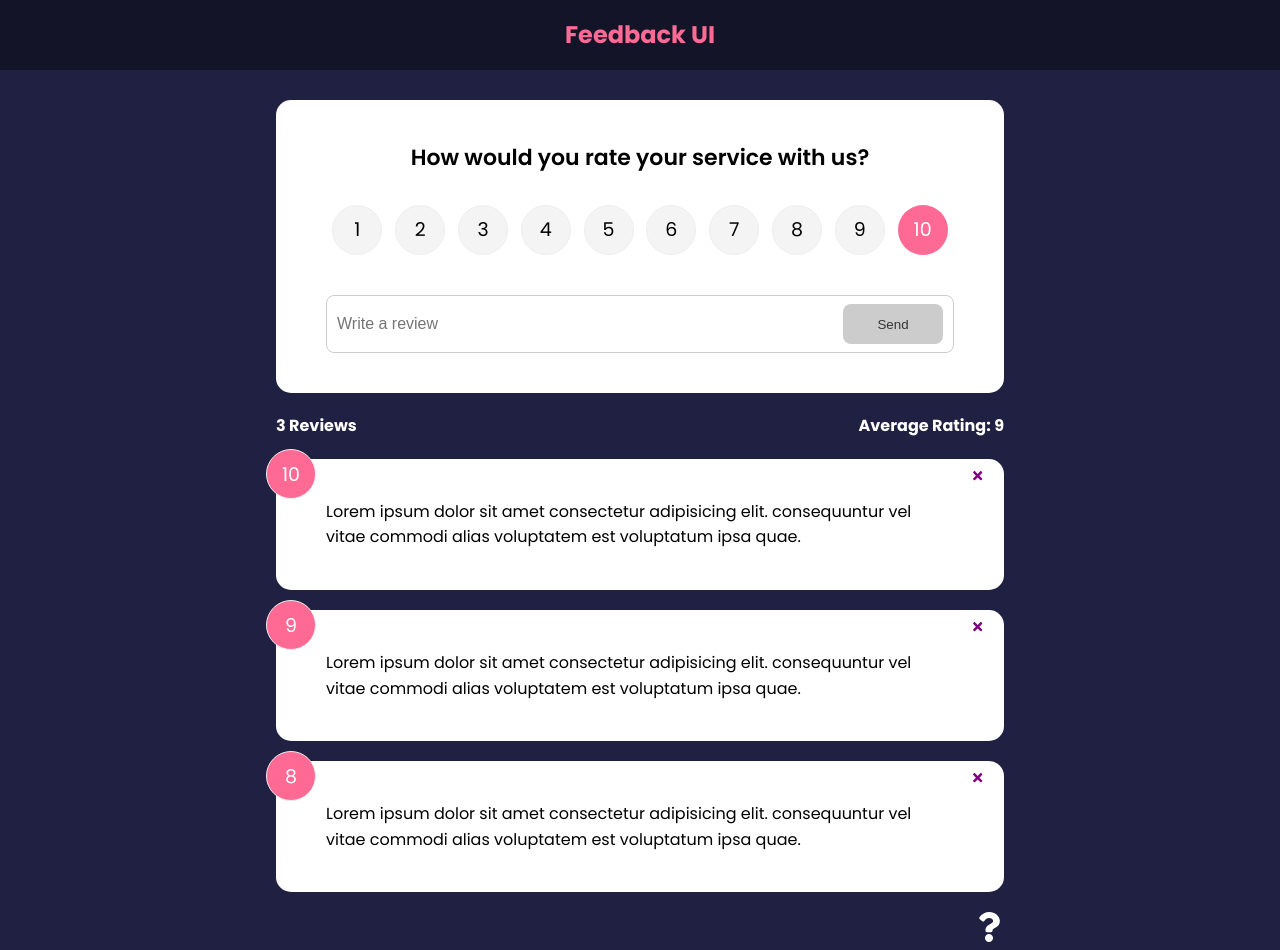
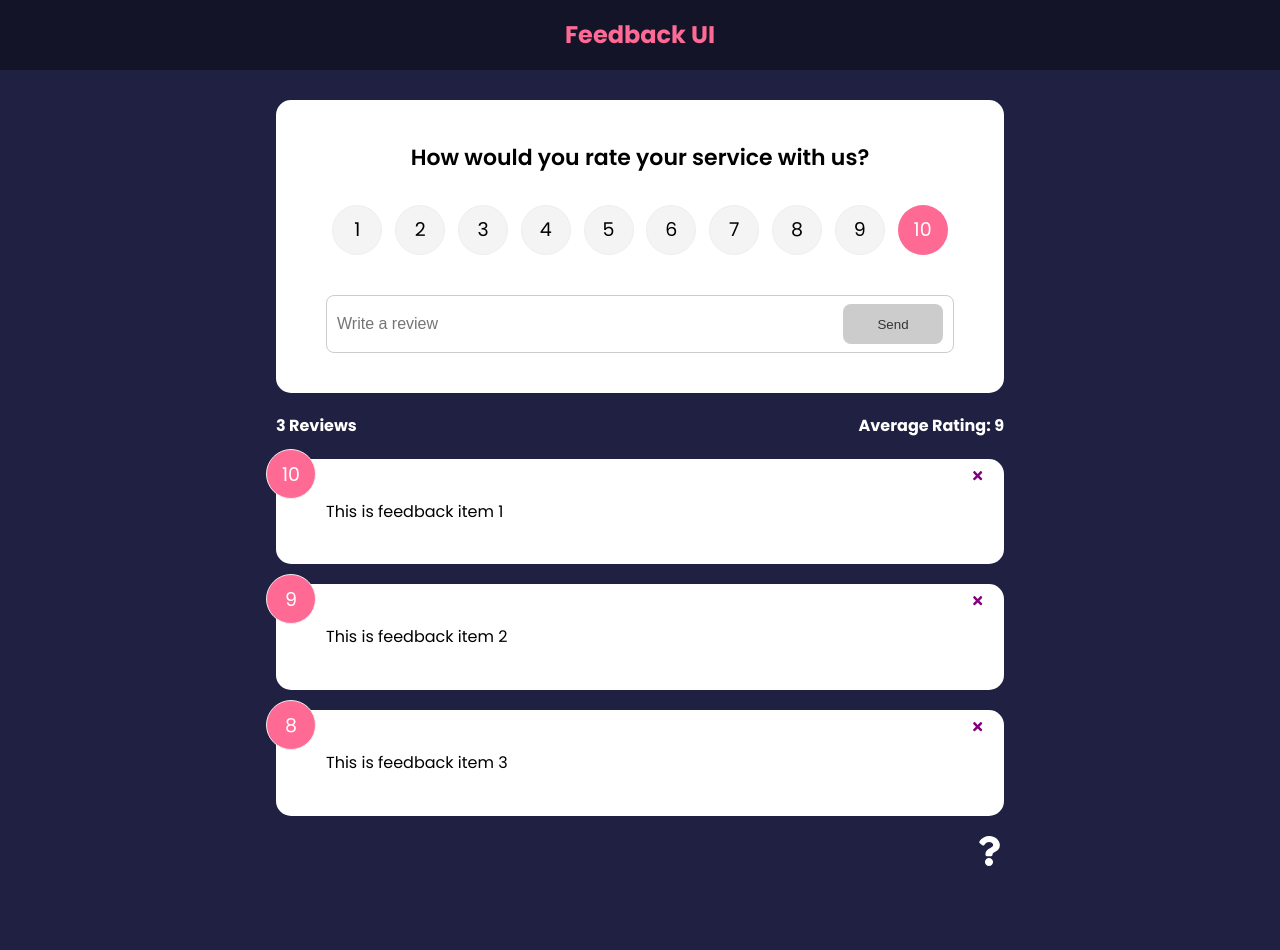
Before and after one commit to JasonMarshall94/Feedback-App, a React (Vite) app: page / in a window 1280 px wide. After the commit the page ends 873 px from the top, so only its background shows below. Built offline with nearby package versions, Linux system fonts and the light colour scheme.

Commit message:
Brought functions and state into useContext and refactored components

```diff
--- a/src/App.jsx
+++ b/src/App.jsx
@@ -1,6 +1,4 @@
 // Libraries
-import { useState } from "react";
-import { v4 as uuidv4 } from "uuid";
 import { BrowserRouter as Router, Routes, Route } from "react-router-dom";
 
 //Components
@@ -8,27 +6,13 @@
 import FeedbackList from "./components/FeedbackList";
 import FeedbackStats from "./components/FeedbackStats";
 import FeedbackForm from "./components/FeedbackForm";
+import AboutIconLink from "./components/AboutIconLink";
 import AboutPage from "./pages/AboutPage";
-import AboutIconLink from "./components/AboutIconLink";
-
-// Data
-import FeedbackData from "./data/FeedbackData";
+import { FeedbackProvider } from "./context/FeedbackContext";
 
 function App() {
-  const [feedback, setFeedback] = useState(FeedbackData);
-
-  const addfeedback = (newFeedback) => {
-    newFeedback.id = uuidv4();
-    setFeedback([newFeedback, ...feedback]);
-  };
-
-  const deleteFeedback = (id) => {
-    if (window.confirm("Are you sure you want to delete this feedback?")) {
-      setFeedback(feedback.filter((item) => item.id !== id));
-    }
-  };
-
   return (
+    <FeedbackProvider>
       <Router>
         <Header />
         <div className="container">
@@ -38,12 +22,9 @@
               path="/"
               element={
                 <>
-                <FeedbackForm handleAdd={addfeedback} />
-                <FeedbackStats feedback={feedback} />
-                <FeedbackList
-                  feedback={feedback}
-                  handleDelete={deleteFeedback}
-                />
+                  <FeedbackForm />
+                  <FeedbackStats />
+                  <FeedbackList />
                 </>
               }
             ></Route>
@@ -52,6 +33,7 @@
           <AboutIconLink />
         </div>
       </Router>
+    </FeedbackProvider>
   );
 }
 
--- a/src/components/FeedbackForm.jsx
+++ b/src/components/FeedbackForm.jsx
@@ -1,15 +1,16 @@
-import { useState } from "react";
-import PropTypes from "prop-types";
-
+import { useState, useContext } from "react";
 import Card from "./shared/Card";
 import Button from "./shared/Button";
 import RatingSelect from "./RatingSelect";
+import FeedbackContext from "../context/FeedbackContext";
 
-function FeedbackForm({ handleAdd }) {
+function FeedbackForm() {
   const [text, setText] = useState("");
   const [rating, setRating] = useState(10);
   const [btnDisabled, setBtnDisabled] = useState(true);
   const [message, setMessage] = useState("");
+
+  const { addFeedback } = useContext(FeedbackContext);
 
   const handleTextChange = (e) => {
     const textValue = e.target.value;
@@ -36,7 +37,7 @@
         rating: rating,
       };
 
-      handleAdd(newFeedback);
+      addFeedback(newFeedback);
 
       setText("");
     }
@@ -65,8 +66,4 @@
   );
 }
 
-FeedbackForm.propTypes = {
-  handleAdd: PropTypes.func.isRequired,
-};
-
 export default FeedbackForm;
--- a/src/components/FeedbackItem.jsx
+++ b/src/components/FeedbackItem.jsx
@@ -1,13 +1,16 @@
 import { FaTimes } from "react-icons/fa";
 import PropTypes from "prop-types";
+import { useContext } from "react";
+import Card from "./shared/Card";
+import FeedbackContext from "../context/FeedbackContext";
 
-import Card from "./shared/Card";
+function FeedbackItem({ item }) {
+  const { deleteFeedback } = useContext(FeedbackContext);
 
-function FeedbackItem({ item, handleDelete }) {
   return (
     <Card>
       <div className="num-display">{item.rating}</div>
-      <button onClick={() => handleDelete(item.id)} className="close">
+      <button onClick={() => deleteFeedback(item.id)} className="close">
         <FaTimes color="purple" />
       </button>
       <div className="text-display">{item.text}</div>
@@ -17,7 +20,6 @@
 
 FeedbackItem.propTypes = {
   item: PropTypes.object.isRequired,
-  handleDelete: PropTypes.func,
 };
 
 export default FeedbackItem;
--- a/src/components/FeedbackList.jsx
+++ b/src/components/FeedbackList.jsx
@@ -1,9 +1,11 @@
-import PropTypes from "prop-types";
 import { motion, AnimatePresence } from "motion/react";
+import { useContext } from "react";
+import FeedbackItem from "./FeedbackItem";
+import FeedbackContext from "../context/FeedbackContext";
 
-import FeedbackItem from "./FeedbackItem";
+function FeedbackList() {
+  const { feedback } = useContext(FeedbackContext);
 
-function FeedbackList({ feedback, handleDelete }) {
   if (!feedback || feedback.length === 0) {
     return <p>No Feedback Yet</p>;
   }
@@ -18,11 +20,7 @@
             animate={{ opacity: 1 }}
             exit={{ opacity: 0 }}
           >
-            <FeedbackItem
-              key={item.id}
-              item={item}
-              handleDelete={handleDelete}
-            />
+            <FeedbackItem key={item.id} item={item} />
           </motion.div>
         ))}
       </AnimatePresence>
@@ -30,15 +28,4 @@
   );
 }
 
-FeedbackList.propTypes = {
-  feedback: PropTypes.arrayOf(
-    PropTypes.shape({
-      id: PropTypes.number.isRequired,
-      rating: PropTypes.number.isRequired,
-      text: PropTypes.string.isRequired,
-    })
-  ),
-  handleDelete: PropTypes.func,
-};
-
 export default FeedbackList;
--- a/src/components/FeedbackStats.jsx
+++ b/src/components/FeedbackStats.jsx
@@ -1,6 +1,9 @@
-import PropTypes from "prop-types";
+import { useContext } from "react";
+import FeedbackContext from "../context/FeedbackContext";
 
-function FeedbackStats({ feedback }) {
+function FeedbackStats() {
+  const { feedback } = useContext(FeedbackContext);
+
   // Calculate Ratings Average
   let average =
     feedback.reduce((acc, cur) => {
@@ -17,14 +20,4 @@
   );
 }
 
-FeedbackStats.propTypes = {
-  feedback: PropTypes.arrayOf(
-    PropTypes.shape({
-      id: PropTypes.number.isRequired,
-      rating: PropTypes.number.isRequired,
-      text: PropTypes.string.isRequired,
-    })
-  ),
-};
-
 export default FeedbackStats;
--- /dev/null
+++ b/src/context/FeedbackContext.jsx
@@ -0,0 +1,33 @@
+import { v4 as uuidv4 } from "uuid";
+import { createContext, useState } from "react";
+import PropTypes from "prop-types";
+import FeedbackData from "../data/FeedbackData";
+
+const FeedbackContext = createContext();
+
+export const FeedbackProvider = ({ children }) => {
+  const [feedback, setFeedback] = useState(FeedbackData);
+
+  const addFeedback = (newFeedback) => {
+    newFeedback.id = uuidv4();
+    setFeedback([newFeedback, ...feedback]);
+  };
+
+  const deleteFeedback = (id) => {
+    if (window.confirm("Are you sure you want to delete this feedback?")) {
+      setFeedback(feedback.filter((item) => item.id !== id));
+    }
+  };
+
+  return (
+    <FeedbackContext.Provider value={{ feedback, deleteFeedback, addFeedback }}>
+      {children}
+    </FeedbackContext.Provider>
+  );
+};
+
+FeedbackProvider.propTypes = {
+  children: PropTypes.node.isRequired,
+};
+
+export default FeedbackContext;
--- a/src/data/FeedbackData.js
+++ b/src/data/FeedbackData.js
@@ -2,17 +2,17 @@
   {
     id: 1,
     rating: 10,
-    text: "Lorem ipsum dolor sit amet consectetur adipisicing elit. consequuntur vel vitae commodi alias voluptatem est voluptatum ipsa quae.",
+    text: "This is feedback item 1",
   },
   {
     id: 2,
     rating: 9,
-    text: "Lorem ipsum dolor sit amet consectetur adipisicing elit. consequuntur vel vitae commodi alias voluptatem est voluptatum ipsa quae.",
+    text: "This is feedback item 2",
   },
   {
     id: 3,
     rating: 8,
-    text: "Lorem ipsum dolor sit amet consectetur adipisicing elit. consequuntur vel vitae commodi alias voluptatem est voluptatum ipsa quae.",
+    text: "This is feedback item 3",
   },
 ];
 
```
Lines whose indentation alone changed are shown as unchanged.
